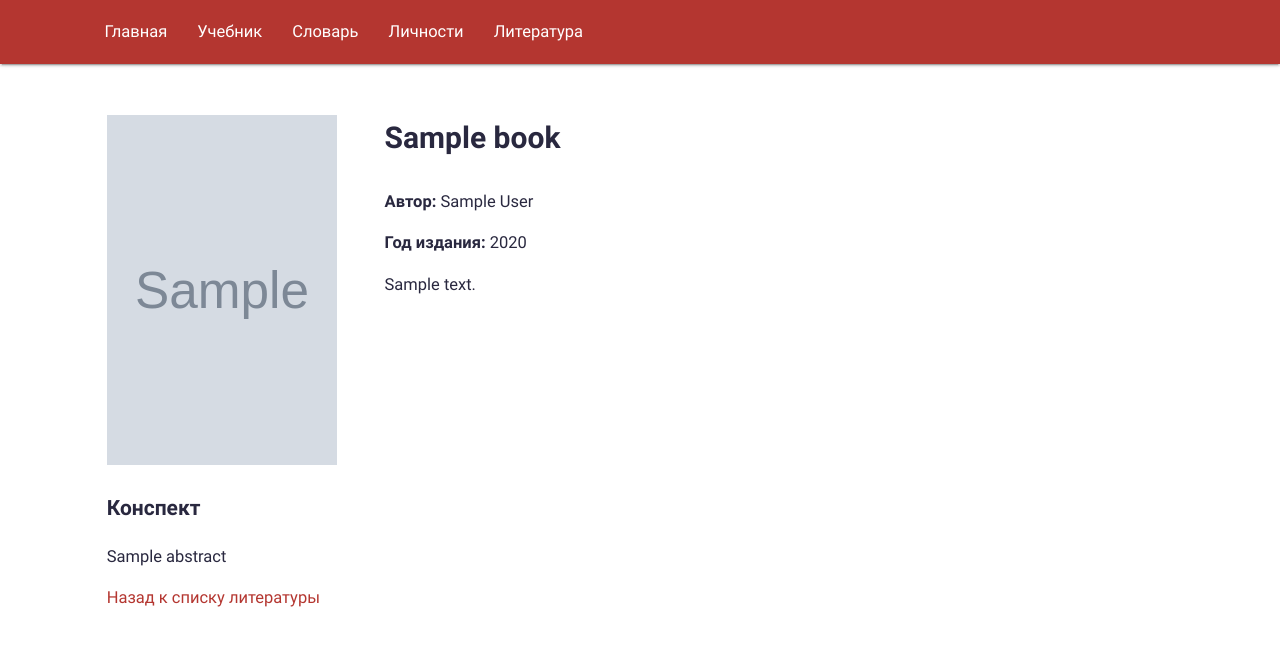
After one commit to strategy155/Semantics_2017-18, a Django app: template semantics/semsite/templates/semsite/book.html in a window 1280 px wide. The commit adds this page. Shown: the top 669 px of the page. Run offline with Django 3.2, Linux system fonts and the light colour scheme; the template is opened without the code that fills it: most values are stand-ins (such as "Sample title", 1, 10 or a date in 2020); grey boxes marked "Sample" are stand-in pictures; parts of the project's set-up code (start-up, migrations or seed data) failed here and were passed over; some libraries are stand-ins or nearby versions; some web fonts are replaced.

Commit message:
literature detail page

```diff
--- a/semantics/semantics/urls.py
+++ b/semantics/semantics/urls.py
@@ -17,7 +17,7 @@ from django.urls import path
 from django.conf.urls import url, include
 from django.contrib import admin
 from semsite.views import IndexView, HandbookView, AuthorView, DictionaryView, \
-LiteratureView, DictionaryDetailView, AuthorDetailView, HandbookDetailView
+LiteratureView, DictionaryDetailView, AuthorDetailView, HandbookDetailView, LiteratureDetailView
 from django.conf import settings
 from django.conf.urls.static import static
 
@@ -34,6 +34,7 @@ urlpatterns = [
     path('dictionary/', DictionaryView.as_view(), name='dictionary'),
     url(r'^dictionary/(?P<pk>\d+)$', DictionaryDetailView.as_view(), name='termin'),
     path('literature/', LiteratureView.as_view(), name='literature'),
+    url(r'^literature/(?P<pk>\d+)$', LiteratureDetailView.as_view(), name='book'),
     url(r'^publications/', include('publications_bootstrap.urls')),
     url(r'^ckeditor/', include('ckeditor_uploader.urls')),
 ]  + static(settings.MEDIA_URL, document_root=settings.MEDIA_ROOT)
--- a/semantics/semsite/static/semsite/css/base.css
+++ b/semantics/semsite/static/semsite/css/base.css
@@ -133,6 +133,7 @@ html, body {
 .letter-nav {
 	height: 90vh;
 	overflow-y: scroll;
+	position: relative;
 }
 
 .letter-nav::-webkit-scrollbar {
@@ -157,12 +158,13 @@ html, body {
 }
 
 .dict-letter {
-	font-size: 12rem;
-	line-height: 0.5rem;
-	margin-top: 5.5rem;
-	margin-bottom: 0rem;
+	font-size: 11rem;
+	line-height: 2rem;
 	font-weight: 900;
+	margin-bottom: 5rem;
+	margin-top: 4rem;
 	color: #8d8d8d;
+	font-family: "Roboto";
 }
 
 .letter-col {
@@ -270,12 +272,45 @@ ul.browser-default li {
 	padding-top: 1%;
 }
 
+.book-info-col {
+	padding-left: 4%;
+}
+
+.book-image {
+	height: 200px;
+	width: 130px;
+}
+
 .book-title {
 	font-size: 1.3rem;
 	margin-top: 5%;
 	margin-bottom: 5%;
 }
 
+.book-link {
+	text-decoration: none;
+	color: #29283f;
+}
+
+.book-link:hover {
+	font-weight: 900;
+}
+
 .book-info {
 	font-size: 1.1rem;
 }
+
+.book-big-image {
+	height: 350px;
+	width: 230px;
+}
+
+.book-big-title {
+	font-size: 1.3rem;
+	margin-top: 5%;
+	margin-bottom: 5%;
+}
+
+.book-big-info {
+	font-size: 1.1rem;
+}
--- /dev/null
+++ b/semantics/semsite/templates/semsite/book.html
@@ -0,0 +1,44 @@
+{% extends 'semsite/base.html' %}
+{% load static %}
+
+{% block content %}
+
+<div class="row main-row" style="margin-top: 1%;">
+    <div class="col s1"></div>
+
+    <div class="col s10 page-content-col">
+        <div class="row">
+            <div class="col s3" style="padding-left: 0px;">
+                {% if book.image %}
+                    <img class="book-big-image" src="{{ book.image.url }}">
+                {% else %}
+                    <img class="book-big-image" src="{% static 'semsite/img/no-image.png' %}">
+                {% endif %}
+            </div>
+
+            <div class="col s9">
+                <p class="termin-name">{{ book.title }}</p>
+                <p class="book-big-info"><b>Автор:</b> {{ book.authors }}</p>
+                <p class="book-big-info"><b>Год издания:</b> {{ book.year }}</p>
+                <p class="book-big-info">{{ book.note }}</p>
+
+                {% if not book.abstract %}
+                    <a class="back-to-terms" href="{% url 'literature' %}">Назад к списку литературы</a>
+                {% endif %}
+            </div>
+        </div>
+
+        <div class="row">
+            {% if book.abstract %}
+                <p class="bio-header"><b>Конспект</b></p>
+                <p class="book-big-info">{{ book.abstract|safe }}</p>
+                <a class="back-to-terms" href="{% url 'literature' %}">Назад к списку литературы</a>
+            {% endif %}
+        </div>
+
+    </div>
+
+    <div class="col s1"></div>
+</div>
+
+{% endblock %}
--- a/semantics/semsite/templates/semsite/personality.html
+++ b/semantics/semsite/templates/semsite/personality.html
@@ -19,15 +19,15 @@
     		<br>
     	</p>
 
+        {% if author.publications.all %}
         	<p class="bio-header">Публикации:</p>
 
         	<ul class="browser-default">
-            {% if author.publications %}
             		{% for pub in author.publications.all %}
             		    <li><p class="bio">{{ pub.title }}</p></li>
             		{% endfor %}
+        	</ul>
         {% endif %}
-    	</ul>
 
         <br>
     	<a class="back-to-terms" href="{% url 'authors' %}">Назад к списку персоналий</a>
```
Also changed, not shown: semantics/semsite/templates/semsite/literature.html (+4 -4 lines), semantics/semsite/views.py (+13 -0 lines). Lines whose indentation alone changed are shown as unchanged.
